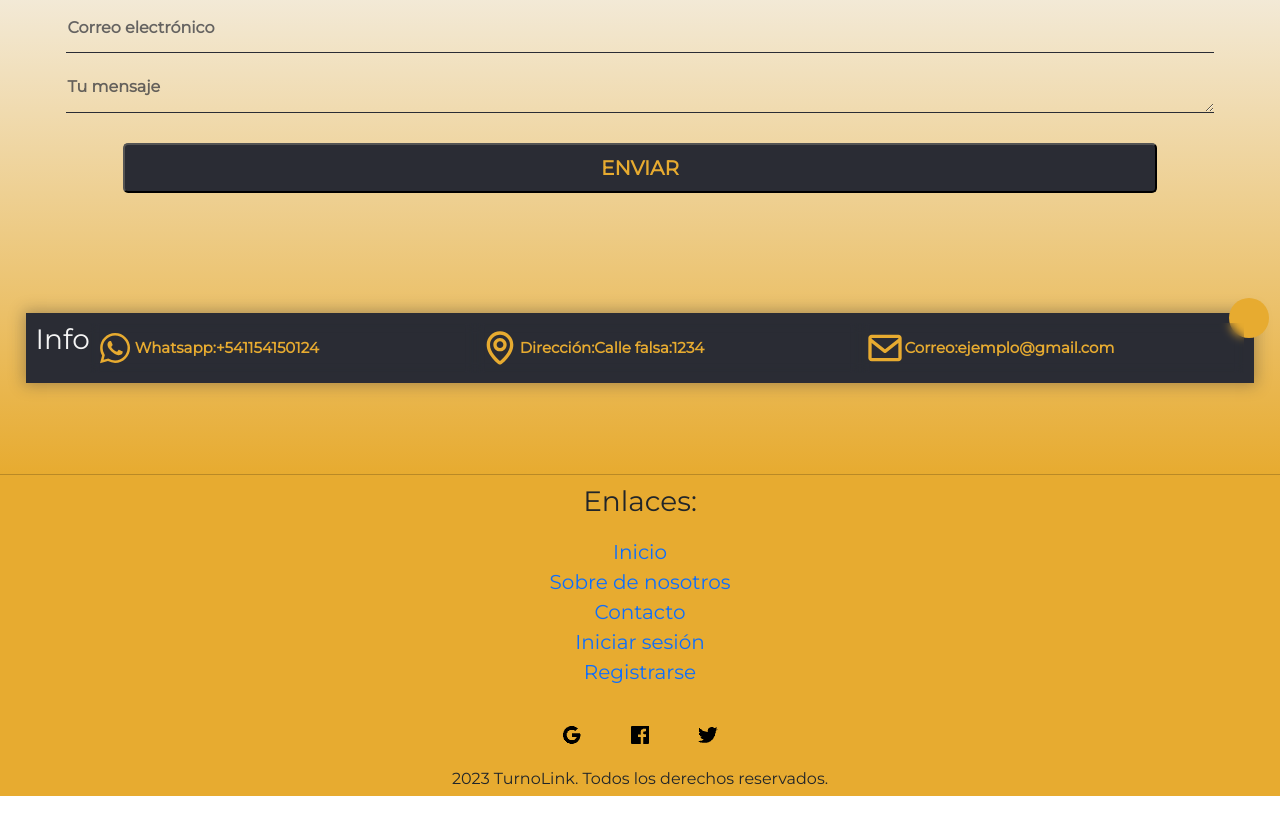
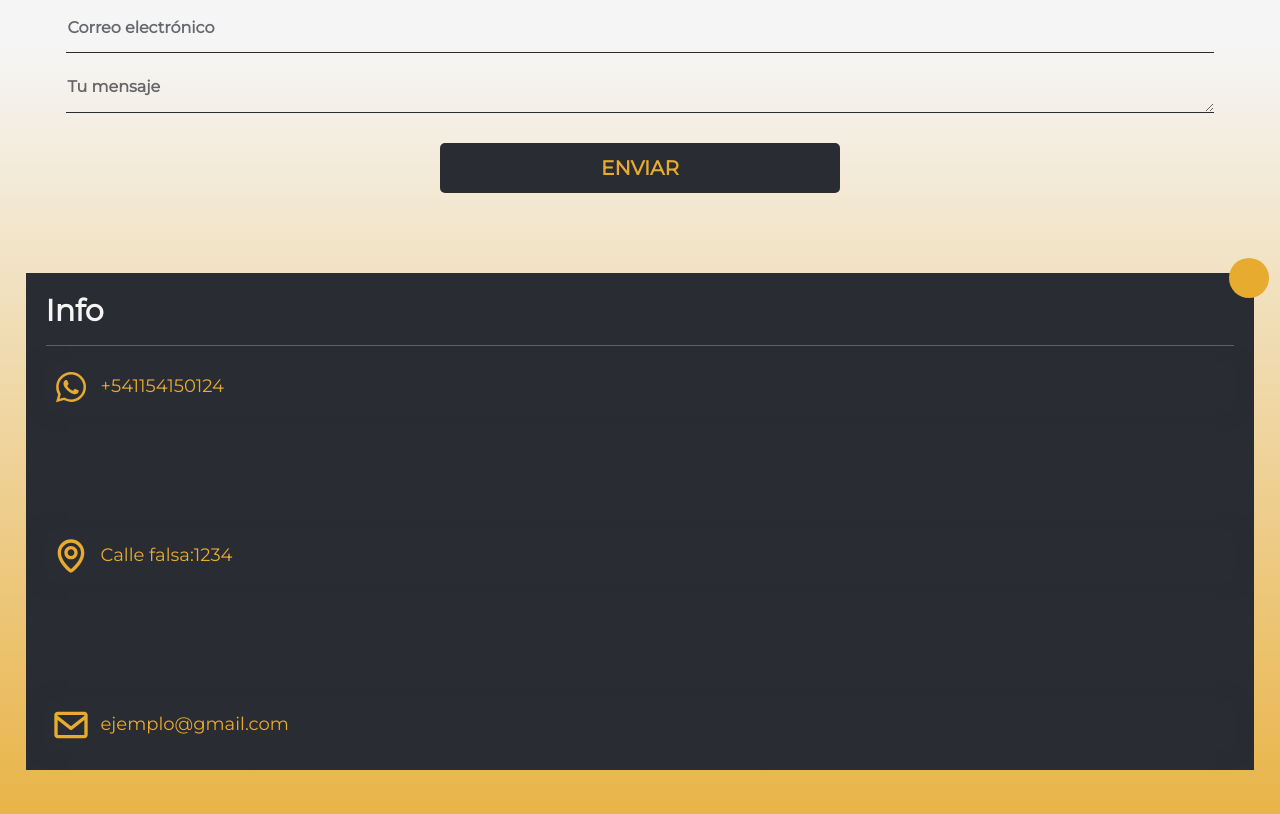
Before and after one commit to Cosquts/entrega-final, a plain HTML site: page pages/contacto.html in a window 1280 px wide. Shown: the part 406-1220 px from the top of the page. Drawn offline with nearby package versions, Linux system fonts and the light colour scheme.

Commit message:
card de contactos

```diff
--- a/pages/contacto.html
+++ b/pages/contacto.html
@@ -108,22 +108,23 @@
             </label>
           </form>
           <!-- Card con info  -->
-          <div class="contact__medios">
+          <div class="contact__info">
             <h3>Info</h3>
-            <div class="contact__medios-decoration"></div>
-            <div class="contact__medios-div">
+            <hr style="color: white;">
+            <div class="contact__info-decoration"></div>
+            <div class="contact__info-div">
               <svg  xmlns="http://www.w3.org/2000/svg" width="40" height="40" viewBox="0 0 24 24" style="fill: rgba(0, 0, 0, 1);"><path fill-rule="evenodd" clip-rule="evenodd" d="M18.403 5.633A8.919 8.919 0 0 0 12.053 3c-4.948 0-8.976 4.027-8.978 8.977 0 1.582.413 3.126 1.198 4.488L3 21.116l4.759-1.249a8.981 8.981 0 0 0 4.29 1.093h.004c4.947 0 8.975-4.027 8.977-8.977a8.926 8.926 0 0 0-2.627-6.35m-6.35 13.812h-.003a7.446 7.446 0 0 1-3.798-1.041l-.272-.162-2.824.741.753-2.753-.177-.282a7.448 7.448 0 0 1-1.141-3.971c.002-4.114 3.349-7.461 7.465-7.461a7.413 7.413 0 0 1 5.275 2.188 7.42 7.42 0 0 1 2.183 5.279c-.002 4.114-3.349 7.462-7.461 7.462m4.093-5.589c-.225-.113-1.327-.655-1.533-.73-.205-.075-.354-.112-.504.112s-.58.729-.711.879-.262.168-.486.056-.947-.349-1.804-1.113c-.667-.595-1.117-1.329-1.248-1.554s-.014-.346.099-.458c.101-.1.224-.262.336-.393.112-.131.149-.224.224-.374s.038-.281-.019-.393c-.056-.113-.505-1.217-.692-1.666-.181-.435-.366-.377-.504-.383a9.65 9.65 0 0 0-.429-.008.826.826 0 0 0-.599.28c-.206.225-.785.767-.785 1.871s.804 2.171.916 2.321c.112.15 1.582 2.415 3.832 3.387.536.231.954.369 1.279.473.537.171 1.026.146 1.413.089.431-.064 1.327-.542 1.514-1.066.187-.524.187-.973.131-1.067-.056-.094-.207-.151-.43-.263"></path></svg>
-              <p>Whatsapp:</p>
+              <!-- <p>Whatsapp:</p> -->
               <p>+541154150124</p>
             </div>
-            <div class="contact__medios-div">
+            <div class="contact__info-div">
               <svg xmlns="http://www.w3.org/2000/svg" width="40" height="40" viewBox="0 0 24 24" style="fill: rgba(0, 0, 0, 1);"><path d="M12 14c2.206 0 4-1.794 4-4s-1.794-4-4-4-4 1.794-4 4 1.794 4 4 4zm0-6c1.103 0 2 .897 2 2s-.897 2-2 2-2-.897-2-2 .897-2 2-2z"></path><path d="M11.42 21.814a.998.998 0 0 0 1.16 0C12.884 21.599 20.029 16.44 20 10c0-4.411-3.589-8-8-8S4 5.589 4 9.995c-.029 6.445 7.116 11.604 7.42 11.819zM12 4c3.309 0 6 2.691 6 6.005.021 4.438-4.388 8.423-6 9.73-1.611-1.308-6.021-5.294-6-9.735 0-3.309 2.691-6 6-6z"></path></svg>
-              <p>Dirección:</p>
+              <!-- <p>Dirección:</p> -->
               <p>Calle falsa:1234</p>
             </div>
-            <div class="contact__medios-div contact__medios-div--3">
+            <div class="contact__info-div contact__info-div--3">
               <svg xmlns="http://www.w3.org/2000/svg" width="40" height="40" viewBox="0 0 24 24" style="fill: rgba(0, 0, 0, 1);"><path d="M20 4H4c-1.103 0-2 .897-2 2v12c0 1.103.897 2 2 2h16c1.103 0 2-.897 2-2V6c0-1.103-.897-2-2-2zm0 2v.511l-8 6.223-8-6.222V6h16zM4 18V9.044l7.386 5.745a.994.994 0 0 0 1.228 0L20 9.044 20.002 18H4z"></path></svg>
-              <p>Correo:</p>
+              <!-- <p>Correo:</p> -->
               <p class="correo">ejemplo@gmail.com</p>
             </div>
           </div>
@@ -150,13 +151,15 @@
         </ul>
     </div>
     <div class="footer-container__social">
-      <a class="footer-container__social-icons" href="#">
-        <img class="footer-container__social-icons-img" src="../img/google-logo-24.png" alt="Google"></a>
-        <a class="footer-container__social-icons" href="#">
-          <img class="footer-container__social-icons-img" src="../img/facebook-square-logo-24.png" alt="Facebook"></a>
-          <a class="footer-container__social-icons" href="#">
-            <img class="footer-container__social-icons-img" src="../img/twitter-logo-24.png"  alt="Twitter">
-          </a>
+      <a href="#"><svg width="18" height="18" viewBox="0 0 300 300" version="1.1" xmlns="http://www.w3.org/2000/svg">
+        <path d="M178.57 127.15 290.27 0h-26.46l-97.03 110.38L89.34 0H0l117.13 166.93L0 300.25h26.46l102.4-116.59 81.8 116.59h89.34M36.01 19.54H76.66l187.13 262.13h-40.66"/></a>
+
+      <a href="#"><svg xmlns="http://www.w3.org/2000/svg" width="24" height="24" viewBox="0 0 24 24"><path d="M12.001 2.002c-5.522 0-9.999 4.477-9.999 9.999 0 4.99 3.656 9.126 8.437 9.879v-6.988h-2.54v-2.891h2.54V9.798c0-2.508 1.493-3.891 3.776-3.891 1.094 0 2.24.195 2.24.195v2.459h-1.264c-1.24 0-1.628.772-1.628 1.563v1.875h2.771l-.443 2.891h-2.328v6.988C18.344 21.129 22 16.992 22 12.001c0-5.522-4.477-9.999-9.999-9.999z"></path></svg></a>
+
+      <a href="#"><svg xmlns="http://www.w3.org/2000/svg" width="24" height="24" viewBox="0 0 24 24" "><path d="M20.947 8.305a6.53 6.53 0 0 0-.419-2.216 4.61 4.61 0 0 0-2.633-2.633 6.606 6.606 0 0 0-2.186-.42c-.962-.043-1.267-.055-3.709-.055s-2.755 0-3.71.055a6.606 6.606 0 0 0-2.185.42 4.607 4.607 0 0 0-2.633 2.633 6.554 6.554 0 0 0-.419 2.185c-.043.963-.056 1.268-.056 3.71s0 2.754.056 3.71c.015.748.156 1.486.419 2.187a4.61 4.61 0 0 0 2.634 2.632 6.584 6.584 0 0 0 2.185.45c.963.043 1.268.056 3.71.056s2.755 0 3.71-.056a6.59 6.59 0 0 0 2.186-.419 4.615 4.615 0 0 0 2.633-2.633c.263-.7.404-1.438.419-2.187.043-.962.056-1.267.056-3.71-.002-2.442-.002-2.752-.058-3.709zm-8.953 8.297c-2.554 0-4.623-2.069-4.623-4.623s2.069-4.623 4.623-4.623a4.623 4.623 0 0 1 0 9.246zm4.807-8.339a1.077 1.077 0 0 1-1.078-1.078 1.077 1.077 0 1 1 2.155 0c0 .596-.482 1.078-1.077 1.078z"></path></svg></a>
+
+      <a href="#"><svg xmlns="http://www.w3.org/2000/svg" width="24" height="24" viewBox="0 0 24 24"><path d="M20 3H4a1 1 0 0 0-1 1v16a1 1 0 0 0 1 1h16a1 1 0 0 0 1-1V4a1 1 0 0 0-1-1zM8.339 18.337H5.667v-8.59h2.672v8.59zM7.003 8.574a1.548 1.548 0 1 1 0-3.096 1.548 1.548 0 0 1 0 3.096zm11.335 9.763h-2.669V14.16c0-.996-.018-2.277-1.388-2.277-1.39 0-1.601 1.086-1.601 2.207v4.248h-2.667v-8.59h2.56v1.174h.037c.355-.675 1.227-1.387 2.524-1.387 2.704 0 3.203 1.778 3.203 4.092v4.71z"></path></svg></a>
+
         </div>
         <p>2023 TurnoLink. Todos los derechos reservados.</p>
   </footer>
--- a/sass/componentes/_contacto.scss
+++ b/sass/componentes/_contacto.scss
@@ -3,7 +3,7 @@
 
 /* ESTILOS DE CONTACTO  */
 .contact-container {
-  background: linear-gradient( $color-claro 30%, $color-principal 100%);
+  background: linear-gradient($color-claro 30%, $color-principal 100%);
 
   .contact {
     padding: 0 10%;
@@ -22,67 +22,14 @@
       color: $color-secundario;
       width: 100%;
       text-align: center;
-      box-shadow: 0px 24px 24px -14px rgba(0,0,0,0.15);
+      box-shadow: 0px 24px 24px -14px rgba(0, 0, 0, 0.15);
     }
 
     &__h2 {
       font-size: 20px;
       margin-bottom: 20px;
     }
-    &__medios{
 
-      &-decoration{
-        width: 40px;
-        height: 40px;
-        background-color: $color-principal;
-        position: absolute;
-        top: -15px;
-        right: -15px;
-        border-radius: 50%;
-        transition: all 1s ease-out;
-      }
-      h3{
-        color: $color-claro;
-      }
-      // margin: 10% 5%;
-      height: 100%;
-      width: 100%;
-      background-color: $color-secundario ;
-      padding: 10px;
-      position: relative;
-      &:hover .contact__medios-decoration{
-        scale: 1.5;
-        transition: all 1s ease-out;
-      }
-
-      &-div {
-        svg path{
-          fill: $color-principal;
-        }
-        &--3 {
-          margin-bottom: 0;
-
-        }
-
-        backdrop-filter: blur(5px);
-        display: flex;
-
-        align-items: center;
-        width: 100%;
-        margin-bottom: 10%;
-        @include shadow;
-        padding: 5px;
-
-        p {
-          text-align: center;
-          font-size: 15px;
-          font-weight: bold;
-          margin: 0;
-          color: $color-principal;
-        }
-
-      }
-    }
 
     &__form {
       display: flex;
@@ -103,24 +50,27 @@
           width: 100%;
           color: $color-secundario;
           font-weight: bold;
-          background-color:rgba(0, 0, 0, 0) ;
+          background-color: rgba(0, 0, 0, 0);
 
           transition: all 1s ease;
 
-          &::placeholder{
+          &::placeholder {
             color: $color-secundario;
             opacity: 0.7;
           }
-          &:focus{
+
+          &:focus {
             outline: none;
             border-bottom: 1px solid $color-principal;
-            box-shadow: 0px 10px 24px -15px rgba(0,0,0,0.62);
-            &::placeholder{
+            box-shadow: 0px 10px 24px -15px rgba(0, 0, 0, 0.62);
+
+            &::placeholder {
               opacity: 0;
               transition: all 1s ease;
             }
           }
         }
+
         textarea {
           height: 40px;
           border: 0;
@@ -130,65 +80,126 @@
           font-weight: bold;
           margin-bottom: 10px;
           background-color: rgba(245, 245, 245, 0);
-          &::placeholder{
+
+          &::placeholder {
             color: $color-secundario;
             opacity: 0.7;
             transition: all 1s ease;
           }
-          &:focus{
-            outline:none;
+
+          &:focus {
+            outline: none;
             border-bottom: 1px solid $color-principal;
-            box-shadow: 0px 10px 24px -15px rgba(0,0,0,0.62);
-            &::placeholder{
+            box-shadow: 0px 10px 24px -15px rgba(0, 0, 0, 0.62);
+
+            &::placeholder {
               opacity: 0;
             }
 
           }
         }
 
-        &-submit{
+        &-submit {
           color: $color-principal;
           height: 40px;
           background-color: $color-secundario;
           font-weight: bold;
+          border: none;
           border-radius: 5px;
           font-size: 20px;
           transition: all 1s ease;
-          width: 90%;
+          width: 400px;
           display: block;
           margin: 0 auto 40px auto;
-          &:hover{
-            color: $color-claro;
-            transition: all 1s ease;
+
+          &:hover {
+            color: $color-secundario;
+            background-color: $color-principal;
+            transition: all 0.5s ease;
             font-size: 21px;
-
-
+            outline: 1px solid $color-secundario;
+            box-shadow: 0px 10px 24px 0px rgba(0, 0, 0, 0.62);
+          }
+        }
       }
 
 
     }
 
+    &__info {
+      height: 100%;
+      width: 100%;
+      background-color: $color-secundario ;
+      padding: 20px;
+      position: relative;
+      margin-bottom: 100px;
+
+      &:hover .contact__info-decoration {
+        scale: 1.5;
+        transition: all 0.5s ease-out;
       }
 
-    &__medios {
+      &-decoration {
+        width: 40px;
+        height: 40px;
+        background-color: $color-principal;
+        position: absolute;
+        top: -15px;
+        right: -15px;
+        border-radius: 50%;
+        transition: all 1s ease-out;
+      }
 
+      h3 {
+        color: $color-claro;
+        font-size: 30px;
+        font-weight: bold;
+      }
+
+      &-div {
+        display: flex;
+        align-items: center;
+        width: 100%;
+        margin-bottom: 10%;
+        @include shadow;
+        padding: 5px;
+
+         svg path {
+            fill: $color-principal;
+        }
+
+         &--3 {
+            margin-bottom: 0;
 
         }
 
+
+        p {
+          text-align: center;
+          font-size: 18px;
+          // font-weight: bold;
+          margin: 0 0 0 10px;
+          color: $color-principal;
+        }
+
+      }
+    }
 
     &__social {
       h3 {
         font-size: 15px;
         text-align: center;
       }
-      a{
+
+      a {
         margin: 10px;
       }
 
-      svg path{
+      svg path {
         fill: $color-principal;
 
       }
+
       @include shadow;
       background-color: $color-secundario;
       color: whitesmoke;
@@ -198,4 +209,3 @@
     }
   }
 }
-}
```
Also changed, not shown: css/style.css, 1 other file. Lines whose indentation alone changed are shown as unchanged.
